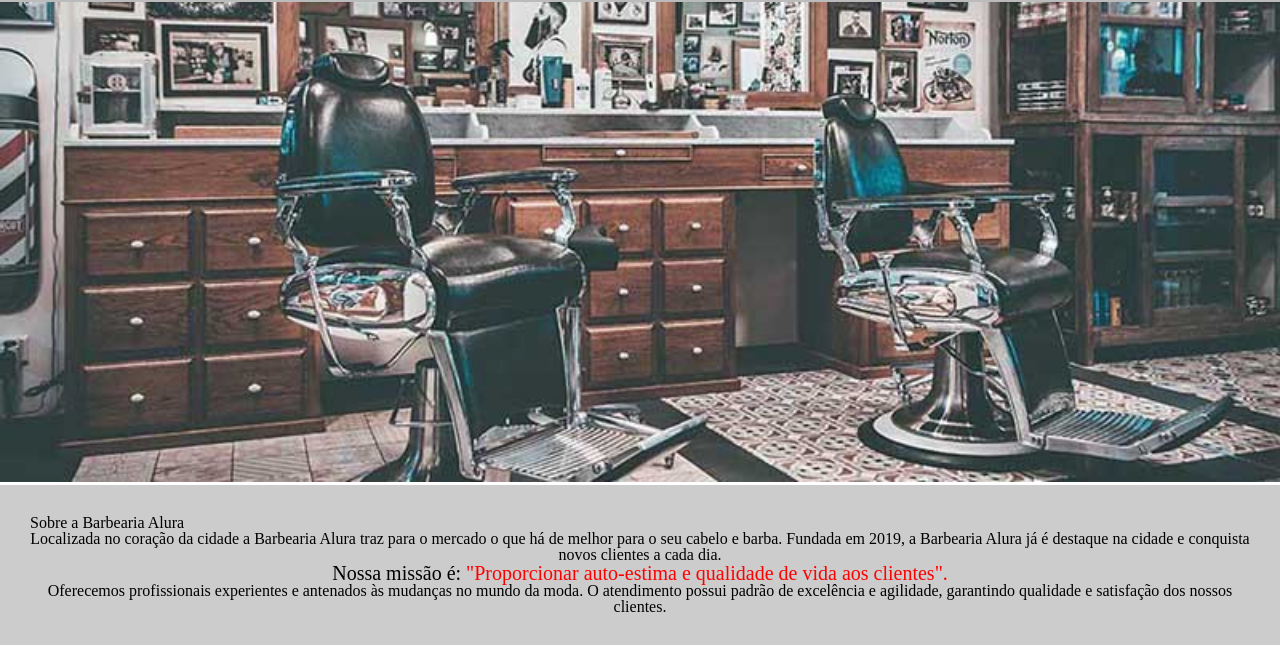
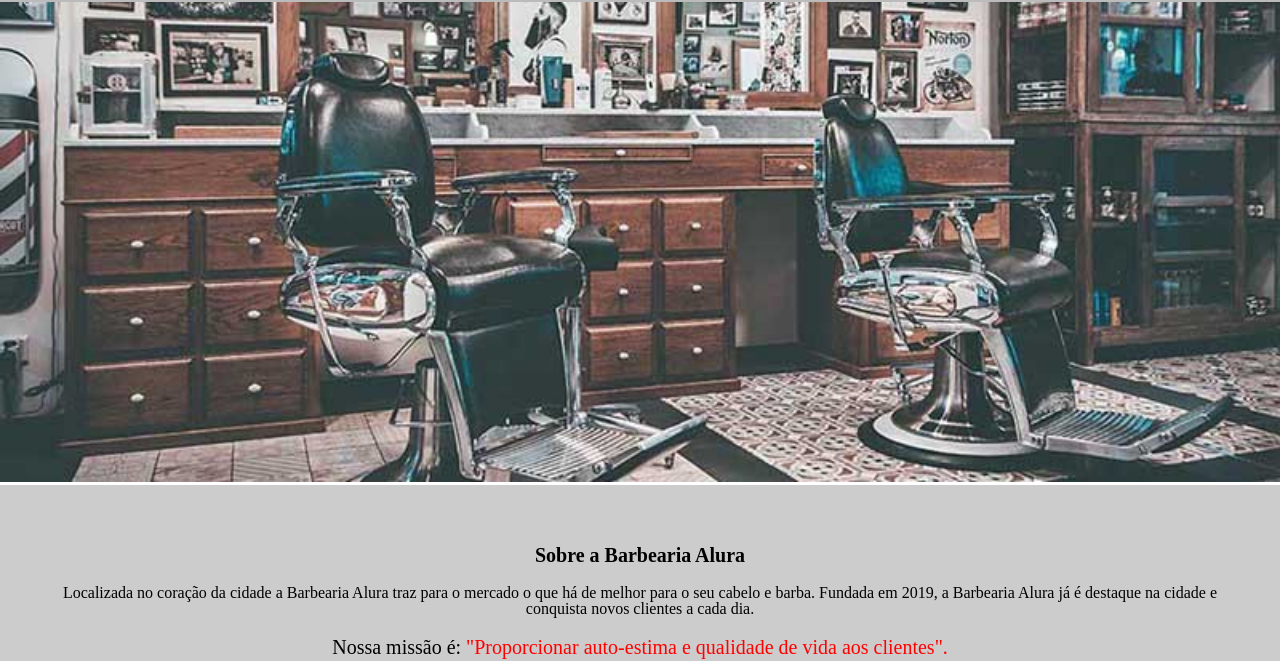
Before and after one commit to jeferson-slywitch/html-css-p2, a plain HTML site: page index.html in a window 1280 px wide. Shown: the part 291-952 px from the top of the page. Drawn offline with Linux system fonts and the light colour scheme.

Commit message:
Ajuste do CSS no index

```diff
--- a/style.css
+++ b/style.css
@@ -39,20 +39,24 @@ nav a:hover {
 
 .principal {
     background: #cccccc;
-    padding: 30px;
+    padding: 50px;
 }
 
 /*
 .titulo-principal {
     padding-left: 20px;
 }
-
+*/
 .titulo-centralizado {
     text-align: center;
+    font-size: 20px;
+    font-weight: bold;
+    padding: 10px;
 }
-*/
+
 p {
     text-align: center;
+    padding: 10px;
 }
 
 #missao {
@@ -66,6 +70,7 @@ em strong {
 .itens {
     font-style: italic;
     list-style: initial;
+    margin-left: 15px;
 }
 
 .beneficios {
```
Also changed, not shown: produtos.html (+1 -1 lines).
